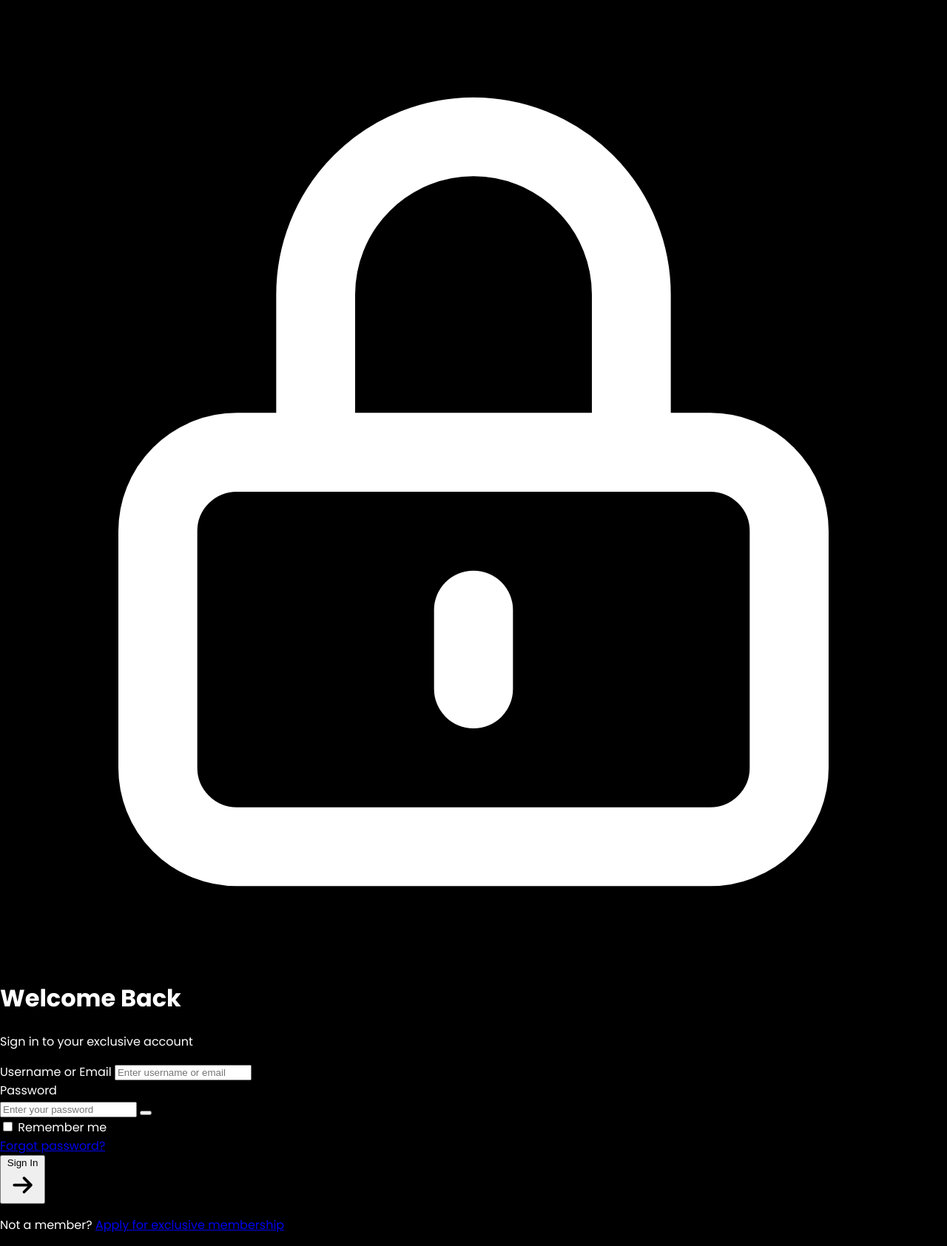
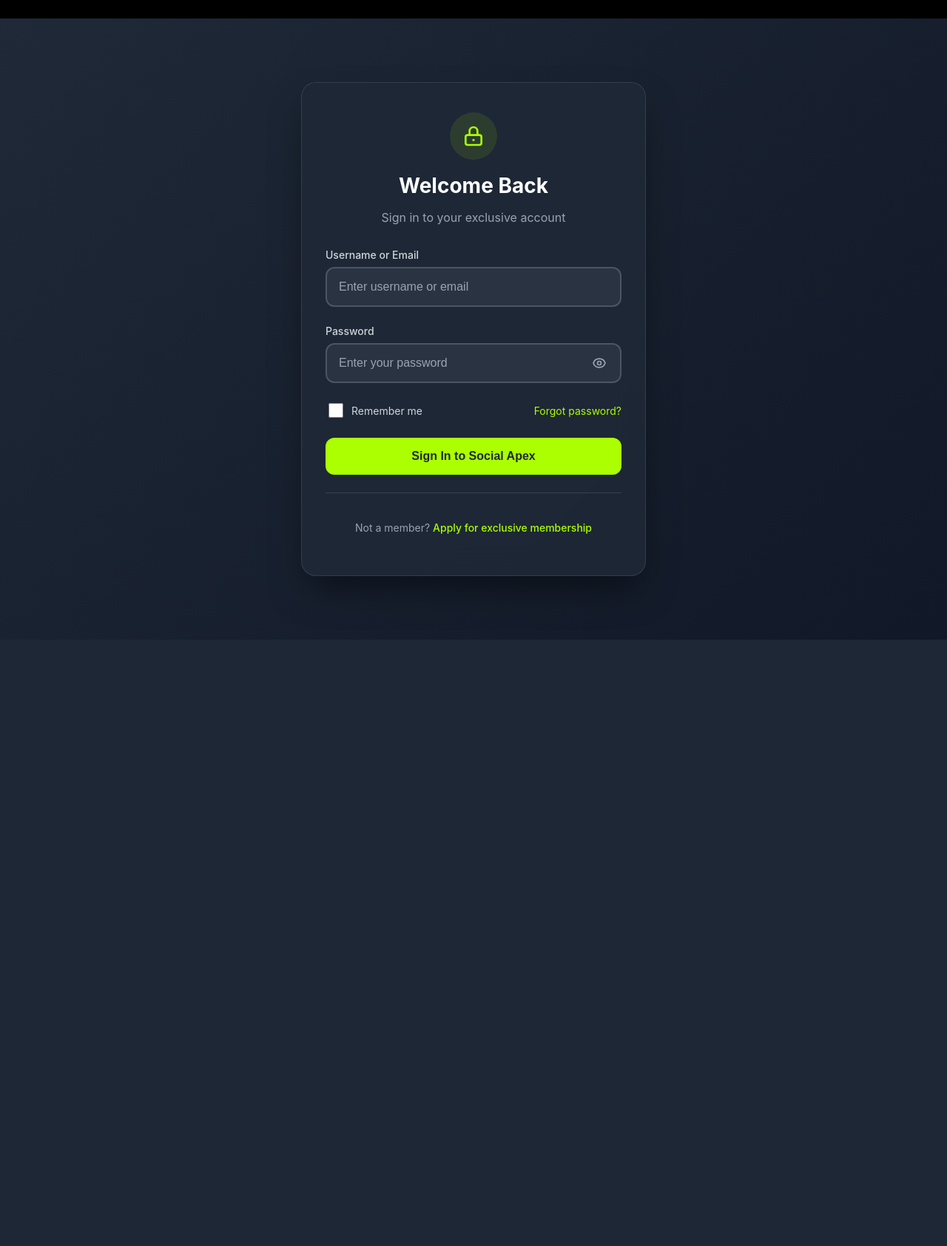
Before and after one commit to blacksheepthe2nd/socialapex, a Django app: page /login/ in a window 1280 px wide. Shown: the whole page at 74% size. After the commit the page ends 865 px from the top, so only its background shows below. Run offline with Django 4.2, Linux system fonts and the light colour scheme.

Commit message:
Fix login form styling with inline CSS for guaranteed appearance

```diff
--- a/templates/login.html
+++ b/templates/login.html
@@ -1,82 +1,251 @@
 {% extends 'base.html' %}
-{% load static %}
 
 {% block content %}
-<div class="min-h-screen bg-gradient-to-br from-gray-900 via-gray-800 to-black flex items-center justify-center py-12 px-4 sm:px-6 lg:px-8">
-    <div class="max-w-md w-full space-y-8 bg-gray-800/80 backdrop-blur-xl rounded-3xl p-8 border border-gray-700/50 shadow-2xl">
+<style>
+.login-container {
+    min-height: 100vh;
+    background: linear-gradient(135deg, #1f2937 0%, #111827 100%);
+    display: flex;
+    align-items: center;
+    justify-content: center;
+    padding: 20px;
+    font-family: -apple-system, BlinkMacSystemFont, 'Segoe UI', Roboto, sans-serif;
+}
+
+.login-card {
+    background: rgba(31, 41, 55, 0.9);
+    backdrop-filter: blur(20px);
+    border: 1px solid rgba(75, 85, 99, 0.5);
+    border-radius: 20px;
+    padding: 40px 32px;
+    width: 100%;
+    max-width: 400px;
+    box-shadow: 0 25px 50px -12px rgba(0, 0, 0, 0.5);
+}
+
+.login-header {
+    text-align: center;
+    margin-bottom: 32px;
+}
+
+.login-icon {
+    width: 64px;
+    height: 64px;
+    background: rgba(171, 255, 0, 0.1);
+    border-radius: 50%;
+    display: flex;
+    align-items: center;
+    justify-content: center;
+    margin: 0 auto 16px;
+}
+
+.login-title {
+    font-size: 28px;
+    font-weight: 700;
+    color: white;
+    margin-bottom: 8px;
+}
+
+.login-subtitle {
+    color: #9ca3af;
+    font-size: 16px;
+}
+
+.form-group {
+    margin-bottom: 24px;
+}
+
+.form-label {
+    display: block;
+    color: #d1d5db;
+    font-size: 14px;
+    font-weight: 500;
+    margin-bottom: 8px;
+}
+
+.form-input {
+    width: 100%;
+    padding: 16px;
+    background: rgba(55, 65, 81, 0.5);
+    border: 2px solid #4b5563;
+    border-radius: 12px;
+    color: white;
+    font-size: 16px;
+    transition: all 0.3s ease;
+    box-sizing: border-box;
+}
+
+.form-input:focus {
+    outline: none;
+    border-color: #abff00;
+    box-shadow: 0 0 0 3px rgba(171, 255, 0, 0.1);
+}
+
+.form-input::placeholder {
+    color: #9ca3af;
+}
+
+.password-container {
+    position: relative;
+}
+
+.toggle-password {
+    position: absolute;
+    right: 16px;
+    top: 50%;
+    transform: translateY(-50%);
+    background: none;
+    border: none;
+    color: #9ca3af;
+    cursor: pointer;
+    padding: 4px;
+    transition: color 0.3s ease;
+}
+
+.toggle-password:hover {
+    color: #abff00;
+}
+
+.remember-forgot {
+    display: flex;
+    justify-content: space-between;
+    align-items: center;
+    margin-bottom: 24px;
+}
+
+.remember-me {
+    display: flex;
+    align-items: center;
+    gap: 8px;
+}
+
+.remember-checkbox {
+    width: 20px;
+    height: 20px;
+    accent-color: #abff00;
+}
+
+.remember-label {
+    color: #d1d5db;
+    font-size: 14px;
+}
+
+.forgot-link {
+    color: #abff00;
+    text-decoration: none;
+    font-size: 14px;
+    transition: opacity 0.3s ease;
+}
+
+.forgot-link:hover {
+    opacity: 0.8;
+}
+
+.submit-btn {
+    width: 100%;
+    padding: 16px;
+    background: #abff00;
+    color: #1f2937;
+    border: none;
+    border-radius: 12px;
+    font-size: 16px;
+    font-weight: 600;
+    cursor: pointer;
+    transition: all 0.3s ease;
+    margin-bottom: 24px;
+}
+
+.submit-btn:hover {
+    background: #a0f000;
+    transform: translateY(-1px);
+    box-shadow: 0 10px 20px rgba(171, 255, 0, 0.2);
+}
+
+.signup-link {
+    text-align: center;
+    padding-top: 24px;
+    border-top: 1px solid #374151;
+    color: #9ca3af;
+    font-size: 14px;
+}
+
+.signup-link a {
+    color: #abff00;
+    text-decoration: none;
+    font-weight: 500;
+    transition: opacity 0.3s ease;
+}
+
+.signup-link a:hover {
+    opacity: 0.8;
+}
+
+@media (max-width: 480px) {
+    .login-card {
+        padding: 32px 24px;
+        margin: 0 16px;
+    }
+
+    .login-title {
+        font-size: 24px;
+    }
+}
+</style>
+
+<div class="login-container">
+    <div class="login-card">
         <!-- Header -->
-        <div class="text-center">
-            <div class="mx-auto w-16 h-16 bg-[#ABFF00]/10 rounded-full flex items-center justify-center mb-4">
-                <svg class="w-8 h-8 text-[#ABFF00]" fill="none" viewBox="0 0 24 24" stroke="currentColor">
-                    <path stroke-linecap="round" stroke-linejoin="round" stroke-width="2" d="M12 15v2m-6 4h12a2 2 0 002-2v-6a2 2 0 00-2-2H6a2 2 0 00-2 2v6a2 2 0 002 2zm10-10V7a4 4 0 00-8 0v4h8z"/>
+        <div class="login-header">
+            <div class="login-icon">
+                <svg width="32" height="32" viewBox="0 0 24 24" fill="none" stroke="#abff00" stroke-width="2">
+                    <path d="M12 15v2m-6 4h12a2 2 0 002-2v-6a2 2 0 00-2-2H6a2 2 0 00-2 2v6a2 2 0 002 2zm10-10V7a4 4 0 00-8 0v4h8z"/>
                 </svg>
             </div>
-            <h1 class="text-3xl font-bold text-white mb-2">Welcome Back</h1>
-            <p class="text-gray-400">Sign in to your exclusive account</p>
+            <h1 class="login-title">Welcome Back</h1>
+            <p class="login-subtitle">Sign in to your exclusive account</p>
         </div>
 
         <!-- Login Form -->
-        <form class="mt-8 space-y-6" method="POST">
+        <form method="POST">
             {% csrf_token %}
 
             <!-- Username or Email Field -->
-            <div>
-                <label for="username" class="block text-sm font-medium text-gray-300 mb-2">Username or Email</label>
+            <div class="form-group">
+                <label for="username" class="form-label">Username or Email</label>
                 <input id="username" name="username" type="text" autocomplete="username" required
-                       class="w-full px-4 py-3 bg-gray-700/50 border border-gray-600 rounded-xl text-white placeholder-gray-400 focus:outline-none focus:ring-2 focus:ring-[#ABFF00] focus:border-transparent transition duration-300 text-lg"
-                       placeholder="Enter username or email">
+                       class="form-input" placeholder="Enter username or email">
             </div>
 
             <!-- Password Field with Toggle -->
-            <div>
-                <label for="password" class="block text-sm font-medium text-gray-300 mb-2">Password</label>
-                <div class="relative">
+            <div class="form-group">
+                <label for="password" class="form-label">Password</label>
+                <div class="password-container">
                     <input id="password" name="password" type="password" autocomplete="current-password" required
-                           class="w-full px-4 py-3 pr-12 bg-gray-700/50 border border-gray-600 rounded-xl text-white placeholder-gray-400 focus:outline-none focus:ring-2 focus:ring-[#ABFF00] focus:border-transparent transition duration-300 text-lg"
-                           placeholder="Enter your password">
-                    <!-- Show Password Toggle -->
-                    <button type="button" onclick="togglePassword()" class="absolute inset-y-0 right-0 pr-3 flex items-center text-gray-400 hover:text-[#ABFF00] transition duration-300">
-                        <svg id="eye-icon" class="h-6 w-6" fill="none" viewBox="0 0 24 24" stroke="currentColor">
-                            <path stroke-linecap="round" stroke-linejoin="round" stroke-width="2" d="M15 12a3 3 0 11-6 0 3 3 0 016 0z" />
-                            <path stroke-linecap="round" stroke-linejoin="round" stroke-width="2" d="M2.458 12C3.732 7.943 7.523 5 12 5c4.478 0 8.268 2.943 9.542 7-1.274 4.057-5.064 7-9.542 7-4.477 0-8.268-2.943-9.542-7z" />
+                           class="form-input" placeholder="Enter your password">
+                    <button type="button" onclick="togglePassword()" class="toggle-password">
+                        <svg id="eye-icon" width="20" height="20" viewBox="0 0 24 24" fill="none" stroke="currentColor" stroke-width="2">
+                            <path stroke-linecap="round" stroke-linejoin="round" d="M15 12a3 3 0 11-6 0 3 3 0 016 0z" />
+                            <path stroke-linecap="round" stroke-linejoin="round" d="M2.458 12C3.732 7.943 7.523 5 12 5c4.478 0 8.268 2.943 9.542 7-1.274 4.057-5.064 7-9.542 7-4.477 0-8.268-2.943-9.542-7z" />
                         </svg>
                     </button>
                 </div>
             </div>
 
             <!-- Remember Me & Forgot Password -->
-            <div class="flex items-center justify-between">
-                <div class="flex items-center">
-                    <input id="remember-me" name="remember-me" type="checkbox"
-                           class="h-5 w-5 text-[#ABFF00] focus:ring-[#ABFF00] border-gray-600 bg-gray-700/50 rounded transition duration-300">
-                    <label for="remember-me" class="ml-3 block text-sm text-gray-300 font-medium">Remember me</label>
+            <div class="remember-forgot">
+                <div class="remember-me">
+                    <input id="remember-me" name="remember-me" type="checkbox" class="remember-checkbox">
+                    <label for="remember-me" class="remember-label">Remember me</label>
                 </div>
-                <div class="text-sm">
-                    <a href="#" class="font-medium text-[#ABFF00] hover:text-[#ABFF00]/80 transition duration-300">Forgot password?</a>
-                </div>
+                <a href="#" class="forgot-link">Forgot password?</a>
             </div>
 
             <!-- Submit Button -->
-            <div>
-                <button type="submit"
-                        class="group relative w-full flex justify-center py-4 px-4 border border-transparent text-lg font-semibold rounded-xl text-gray-900 bg-[#ABFF00] hover:bg-[#ABFF00]/90 focus:outline-none focus:ring-4 focus:ring-[#ABFF00]/30 transition duration-300 transform hover:scale-[1.02] active:scale-[0.98] shadow-lg shadow-[#ABFF00]/20">
-                    <span class="flex items-center">
-                        Sign In
-                        <svg class="ml-2 w-5 h-5 transition-transform duration-300 group-hover:translate-x-1" fill="none" viewBox="0 0 24 24" stroke="currentColor">
-                            <path stroke-linecap="round" stroke-linejoin="round" stroke-width="2" d="M13 7l5 5m0 0l-5 5m5-5H6"/>
-                        </svg>
-                    </span>
-                </button>
-            </div>
+            <button type="submit" class="submit-btn">Sign In to Social Apex</button>
 
             <!-- Sign Up Link -->
-            <div class="text-center pt-4 border-t border-gray-700/50">
-                <p class="text-gray-400">
-                    Not a member?
-                    <a href="/application" class="font-semibold text-[#ABFF00] hover:text-[#ABFF00]/80 transition duration-300 ml-1">
-                        Apply for exclusive membership
-                    </a>
-                </p>
+            <div class="signup-link">
+                <p>Not a member? <a href="/application">Apply for exclusive membership</a></p>
             </div>
         </form>
     </div>
@@ -90,22 +259,11 @@ function togglePassword() {
 
     if (passwordField.type === 'password') {
         passwordField.type = 'text';
-        eyeIcon.innerHTML = '<path stroke-linecap="round" stroke-linejoin="round" stroke-width="2" d="M13.875 18.825A10.05 10.05 0 0112 19c-4.478 0-8.268-2.943-9.543-7a9.97 9.97 0 011.563-3.029m5.858.908a3 3 0 114.243 4.243M9.878 9.878l4.242 4.242M9.878 9.878L7.757 7.757M9.878 9.878l3.121-3.121m-3.121 3.121l3.121 3.121"/>';
+        eyeIcon.innerHTML = '<path stroke-linecap="round" stroke-linejoin="round" d="M13.875 18.825A10.05 10.05 0 0112 19c-4.478 0-8.268-2.943-9.543-7a9.97 9.97 0 011.563-3.029m5.858.908a3 3 0 114.243 4.243M9.878 9.878l4.242 4.242M9.878 9.878L7.757 7.757M9.878 9.878l3.121-3.121m-3.121 3.121l3.121 3.121"/>';
     } else {
         passwordField.type = 'password';
-        eyeIcon.innerHTML = '<path stroke-linecap="round" stroke-linejoin="round" stroke-width="2" d="M15 12a3 3 0 11-6 0 3 3 0 016 0z" /><path stroke-linecap="round" stroke-linejoin="round" stroke-width="2" d="M2.458 12C3.732 7.943 7.523 5 12 5c4.478 0 8.268 2.943 9.542 7-1.274 4.057-5.064 7-9.542 7-4.477 0-8.268-2.943-9.542-7z" />';
+        eyeIcon.innerHTML = '<path stroke-linecap="round" stroke-linejoin="round" d="M15 12a3 3 0 11-6 0 3 3 0 016 0z" /><path stroke-linecap="round" stroke-linejoin="round" d="M2.458 12C3.732 7.943 7.523 5 12 5c4.478 0 8.268 2.943 9.542 7-1.274 4.057-5.064 7-9.542 7-4.477 0-8.268-2.943-9.542-7z" />';
     }
 }
 </script>
-
-<style>
-@media (max-width: 640px) {
-    .min-h-screen {
-        padding: 20px 16px;
-    }
-    .max-w-md {
-        margin: 0 auto;
-    }
-}
-</style>
 {% endblock %}
```
